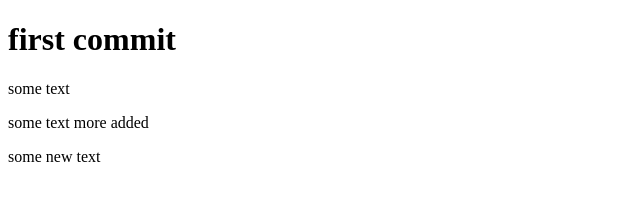
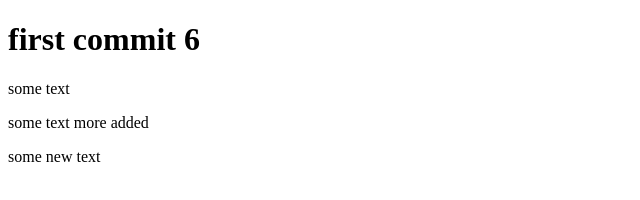
Before and after one commit to shadoss/test-app, a plain HTML site: page index.html in a window 1280 px wide. Shown: the full height of the page, 0-640 px from the left. Drawn offline with Linux system fonts and the light colour scheme.

Commit message:
commit 7

```diff
--- a/index.html
+++ b/index.html
@@ -4,7 +4,7 @@
         <title>commit 6</title>
     </head>
     <body>
-        <h1>first commit</h1>
+        <h1>first commit 6</h1>
         <p>some text</p>
         <p>some text more added</p>
         <p>some new text </p>
```
